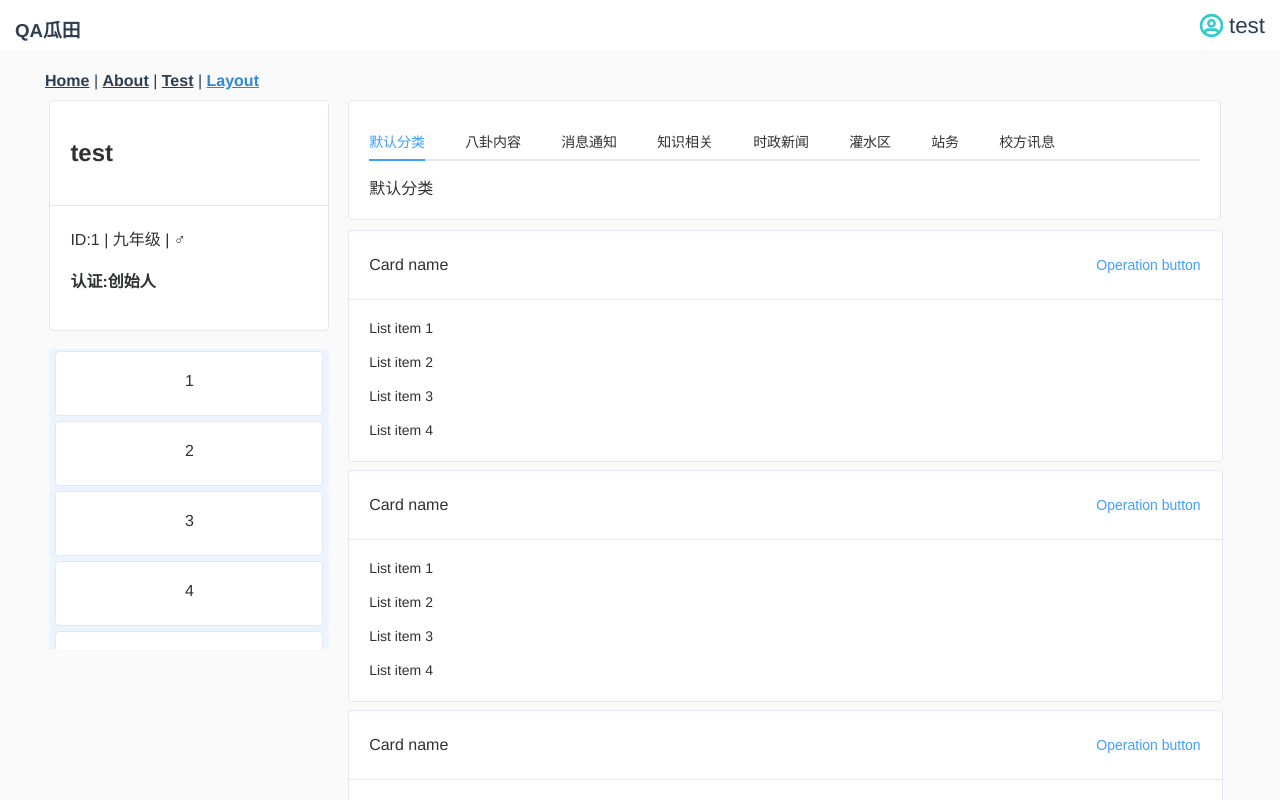
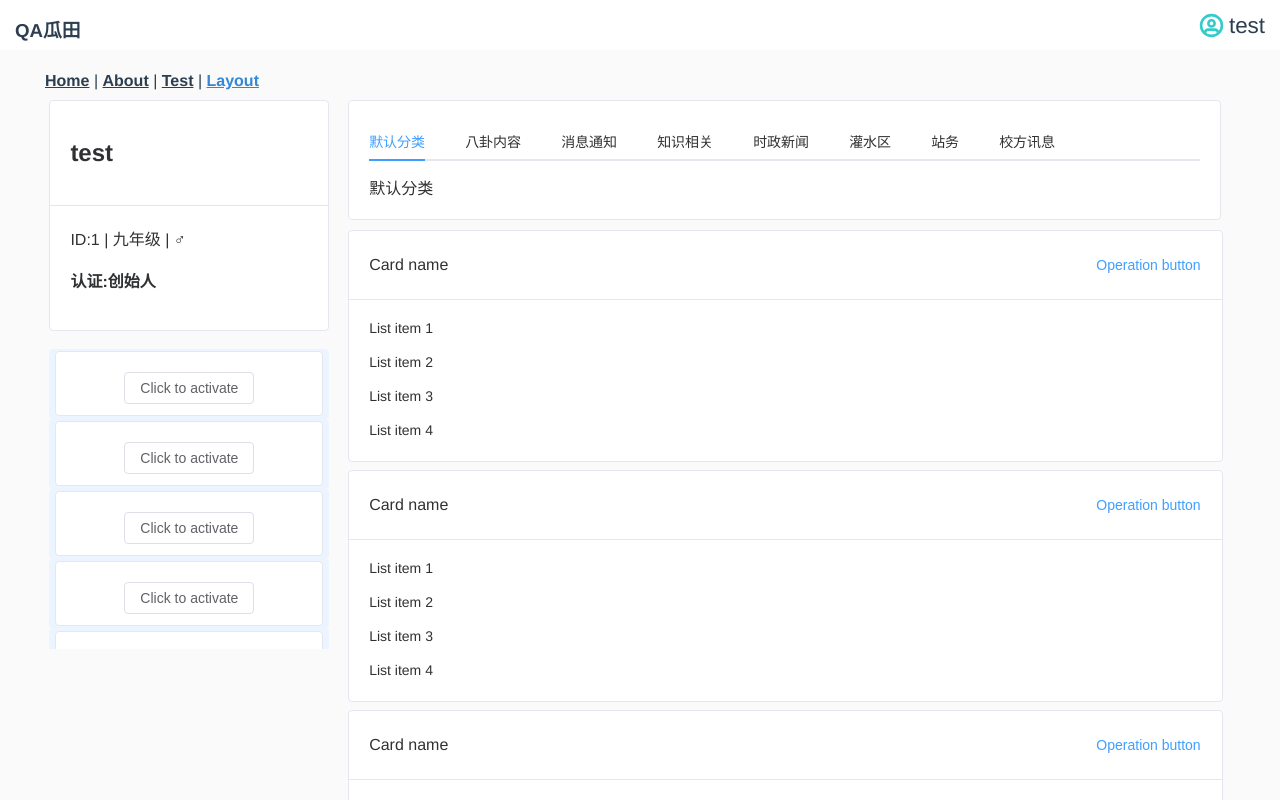
Before and after one commit to qa-gt/gt-v3-frontend, a Vue app: page /#/layout in a window 1280 px wide. Shown: the top 800 px of the page. Built offline with nearby package versions, Linux system fonts and the light colour scheme.

Commit message:
添加通知弹窗

```diff
--- a/src/views/LayoutView.vue
+++ b/src/views/LayoutView.vue
@@ -19,20 +19,32 @@
       <br />
       <el-scrollbar height="300px">
         <p v-for="item in 20" :key="item" class="scrollbar-message">
-          <el-card shadow="hover" class="message-card">{{ item }}</el-card>
+          <el-card shadow="hover" class="message-card">
+            <el-popover
+              v-bind:placement="isMobile ? 'top' : 'right'"
+              v-bind:title="item"
+              :width="200"
+              trigger="click"
+              content="this is content, this is content, this is content"
+            >
+              <template #reference>
+                <el-button>Click to activate</el-button>
+              </template>
+            </el-popover></el-card
+          >
         </p>
       </el-scrollbar>
     </el-col>
 
     <el-col :span="18">
-      <el-row justify="left" style="margin: 0 10px;">
+      <el-row justify="left" style="margin: 0 10px">
         <el-card shadow="never" class="content-card">
           <el-tabs
             v-model="activeName"
             class="demo-tabs"
             @tab-click="handleClick"
           >
-            <el-tab-pane label="默认分类" name="first">默认分类</el-tab-pane>
+            <el-tab-pane label="默认分类" name="first"> 默认分类 </el-tab-pane>
             <el-tab-pane label="八卦内容" name="second">八卦内容</el-tab-pane>
             <el-tab-pane label="消息通知" name="third">消息通知</el-tab-pane>
             <el-tab-pane label="知识相关" name="fourth">知识相关</el-tab-pane>
```
